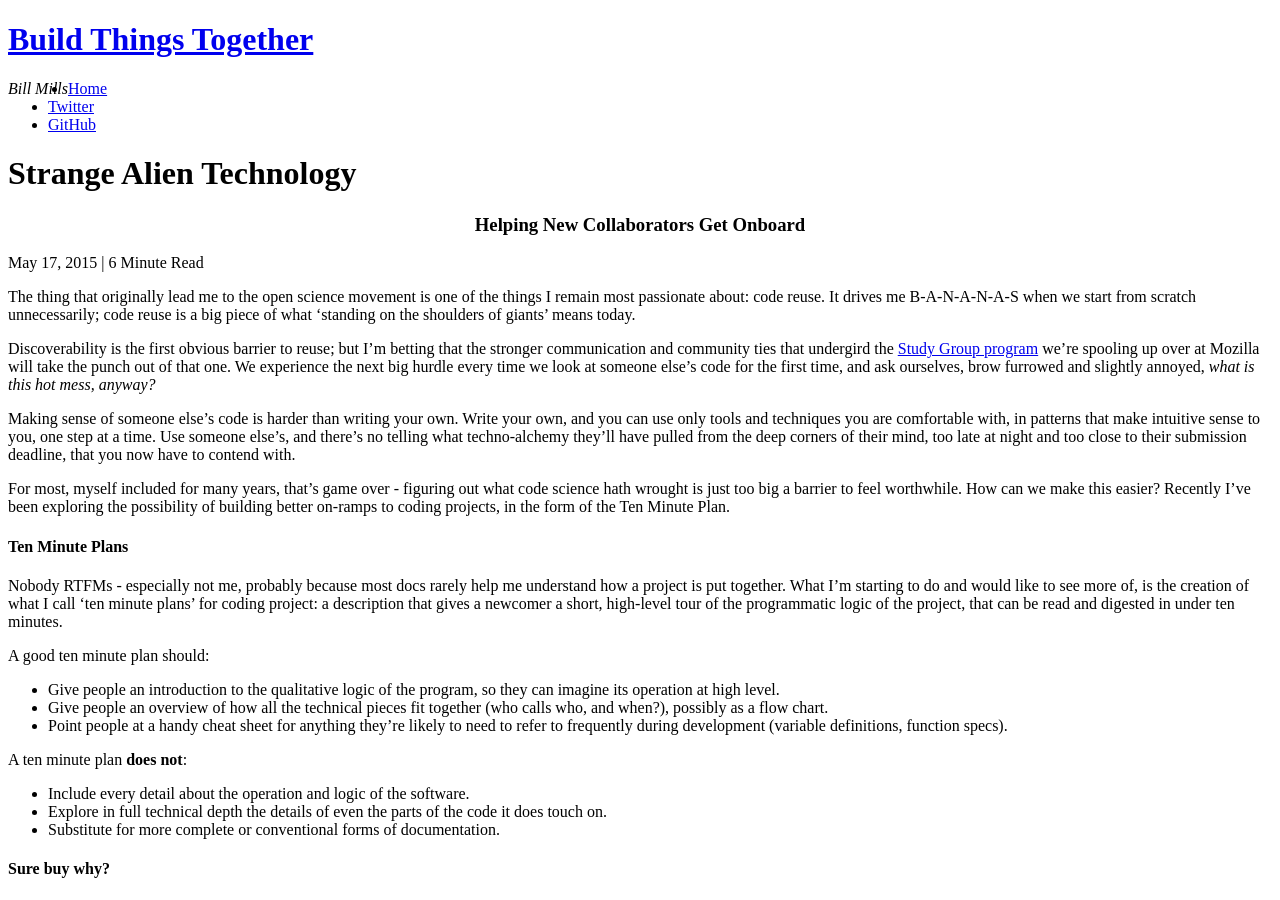
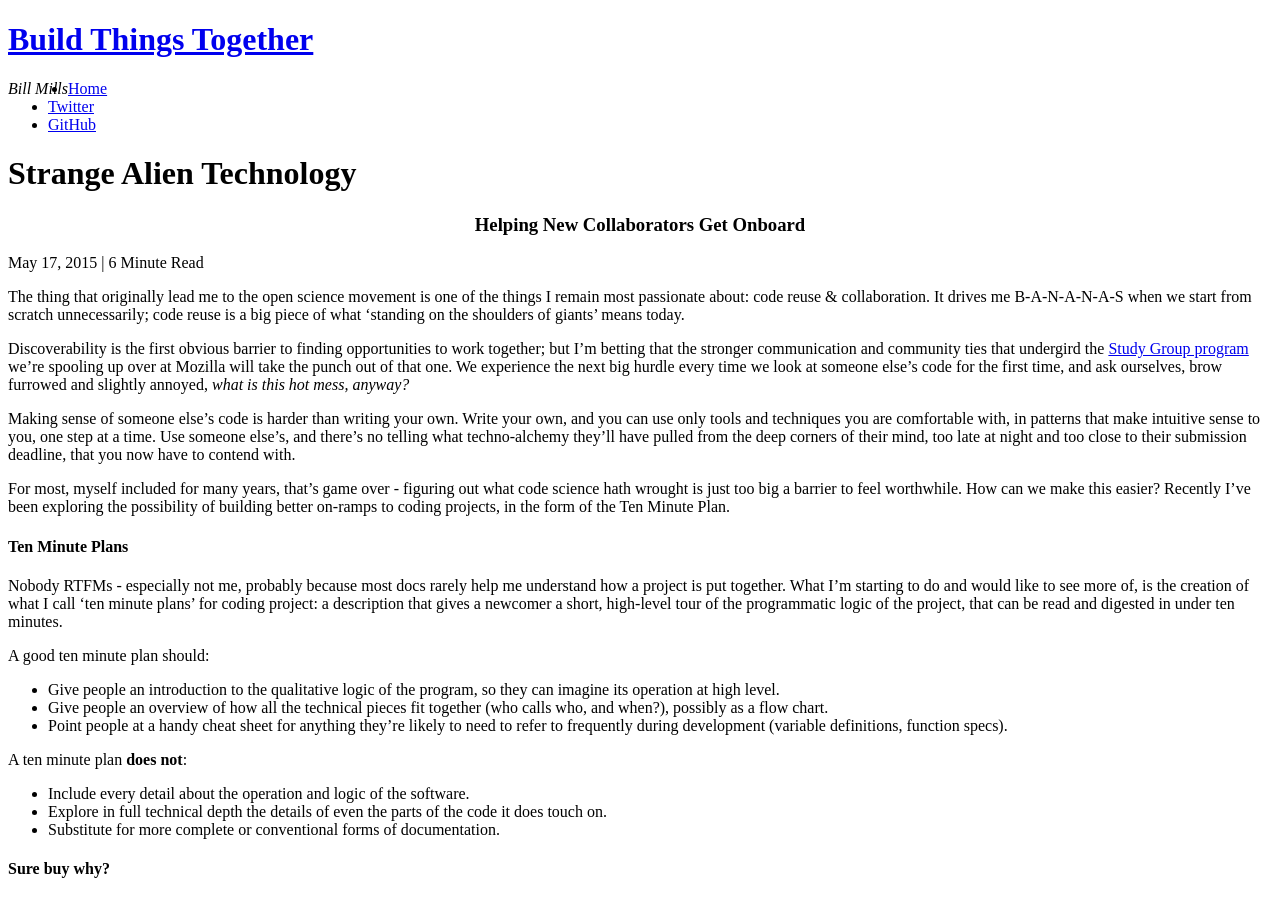
Before and after one commit to bkatiemills/blog, a Jekyll site: the page built from _posts/2015-05-18-docs.markdown, in a window 1280 px wide and 900 px high. Built offline with Jekyll 4.4.1, drawn with Linux system fonts in a browser that asks for light colours; nearby versions of some CDN libraries; Markdown is read by kramdown in place of the engine named in the settings; comment, search, counter and statistics services are not loaded.

Commit message:
and collaboration, too!

```diff
--- a/_posts/2015-05-18-docs.markdown
+++ b/_posts/2015-05-18-docs.markdown
@@ -6,9 +6,9 @@ date: 2015-05-17
 permalink: ten-minute-plans
 ---
 
-The thing that originally lead me to the open science movement is one of the things I remain most passionate about: code reuse. It drives me B-A-N-A-N-A-S when we start from scratch unnecessarily; code reuse is a big piece of what 'standing on the shoulders of giants' means today.
+The thing that originally lead me to the open science movement is one of the things I remain most passionate about: code reuse & collaboration. It drives me B-A-N-A-N-A-S when we start from scratch unnecessarily; code reuse is a big piece of what 'standing on the shoulders of giants' means today.
 
-Discoverability is the first obvious barrier to reuse; but I'm betting that the stronger communication and community ties that undergird the [Study Group program][studyGroups] we're spooling up over at Mozilla will take the punch out of that one. We experience the next big hurdle every time we look at someone else's code for the first time, and ask ourselves, brow furrowed and slightly annoyed, *what is this hot mess, anyway?*
+Discoverability is the first obvious barrier to finding opportunities to work together; but I'm betting that the stronger communication and community ties that undergird the [Study Group program][studyGroups] we're spooling up over at Mozilla will take the punch out of that one. We experience the next big hurdle every time we look at someone else's code for the first time, and ask ourselves, brow furrowed and slightly annoyed, *what is this hot mess, anyway?*
 
 Making sense of someone else's code is harder than writing your own. Write your own, and you can use only tools and techniques you are comfortable with, in patterns that make intuitive sense to you, one step at a time. Use someone else's, and there's no telling what techno-alchemy they'll have pulled from the deep corners of their mind, too late at night and too close to their submission deadline, that you now have to contend with.
 
```
